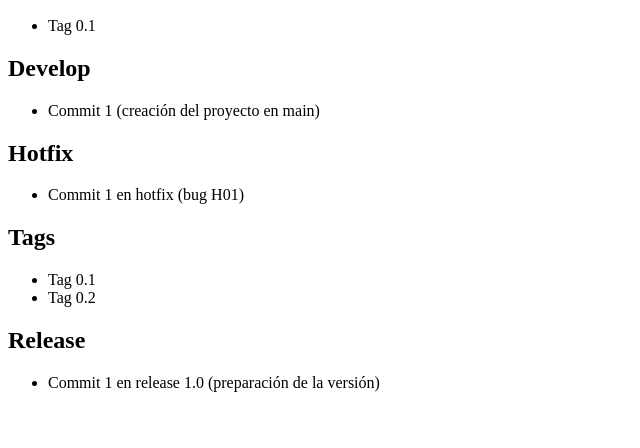
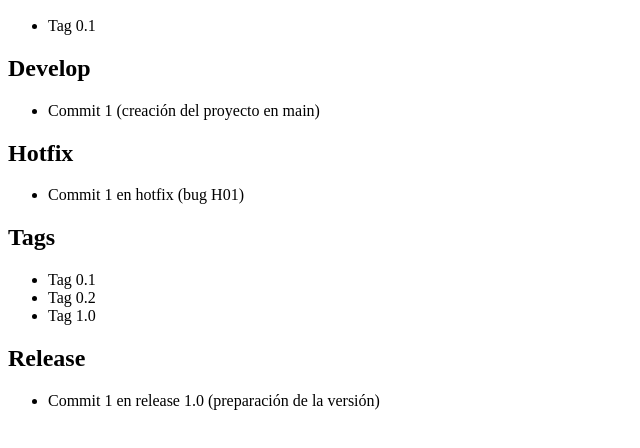
Before and after one commit to Randy7788/UT02.2-Tarea-Git, a plain HTML site: page index.html in a window 1280 px wide. Shown: the part 110-558 px from the top of the page, without its empty margins (0-640 px from the left). Drawn offline with Linux system fonts and the light colour scheme.

Commit message:
Actualizar index con información de tag 1.0

```diff
--- a/index.html
+++ b/index.html
@@ -24,6 +24,7 @@
 <ul>
   <li>Tag 0.1</li>
   <li>Tag 0.2</li>
+  <li>Tag 1.0</li>
 </ul>
 <h2>Release</h2>
 <ul>
```
